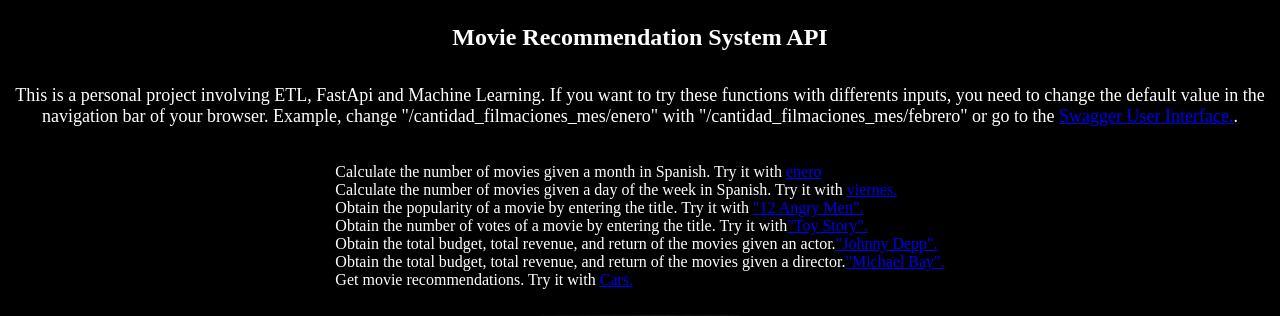
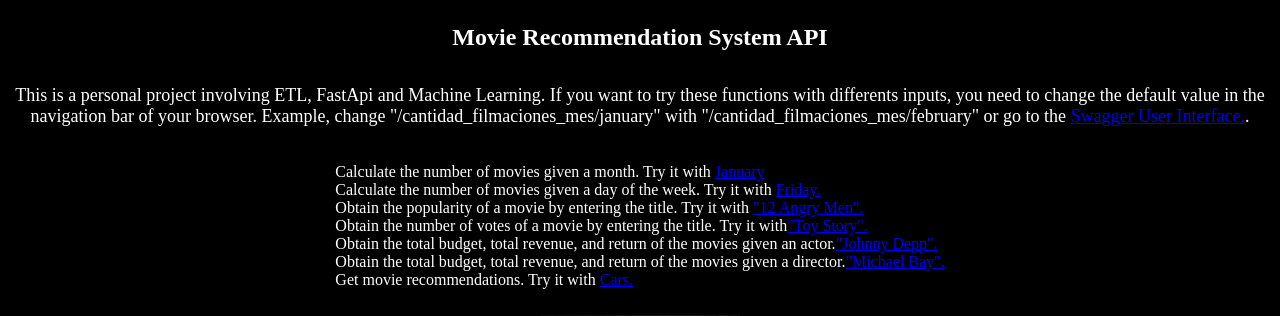
Before and after one commit to cristhianc001/Movie-Recommendation-System, a FastAPI app: page / in a window 1280 px wide. Shown: the top 316 px of the page. Run offline with FastAPI, Linux system fonts and the light colour scheme; parts of the project's set-up code (start-up, migrations or seed data) failed here and were passed over.

Commit message:
more info into readme, visualizations and change language for locale

```diff
--- a/dataframes.py
+++ b/dataframes.py
@@ -18,6 +18,10 @@ df_movies = pd.read_csv("./processed_data/movies.csv")
 df_crew = pd.read_csv("./processed_data/crew.csv")
 actor_financial = pd.read_csv("./processed_data/actor_financial.csv")
 director_financial = pd.read_csv("./processed_data/director_financial.csv")
+
+## LOWERCASE THESE TO GET A MATCH IN THE QUERYS
+df_movies["release_month"] = [x.lower() for x in df_movies["release_month"]]
+df_movies["release_day"] = [x.lower() for x in df_movies["release_day"]]
 
 ## TRANSFORMING STRINGS TO LIST
 df_movies["genres_list"] = [x if pd.isnull(x) else ast.literal_eval(x) for x in df_movies["genres_list"]]
--- a/templates/root.html
+++ b/templates/root.html
@@ -55,12 +55,12 @@
         <h1>Movie Recommendation System API</h1>
         <p class="introduction">This is a personal project involving ETL, FastApi and Machine Learning.
             If you want to try these functions with differents inputs, you need to change the default value in the navigation bar of
-            your browser. Example, change "/cantidad_filmaciones_mes/enero" with "/cantidad_filmaciones_mes/febrero" or go to the <a href="/docs"> Swagger User Interface.</a>.
+            your browser. Example, change "/cantidad_filmaciones_mes/january" with "/cantidad_filmaciones_mes/february" or go to the <a href="/docs"> Swagger User Interface.</a>.
         </p>
         <div class="bullets">
             <ul>
-                <li>Calculate the number of movies given a month in Spanish. Try it with <a href="/cantidad_filmaciones_mes/enero">enero</a></li>
-                <li>Calculate the number of movies given a day of the week in Spanish. Try it with <a href="/cantidad_filmaciones_dia/viernes"> viernes.</a></li>
+                <li>Calculate the number of movies given a month. Try it with <a href="/cantidad_filmaciones_mes/january">January</a></li>
+                <li>Calculate the number of movies given a day of the week. Try it with <a href="/cantidad_filmaciones_dia/friday"> Friday.</a></li>
                 <li>Obtain the popularity of a movie by entering the title. Try it with <a href="/score_titulo/12angrymen">"12 Angry Men".</a></li>
                 <li>Obtain the number of votes of a movie by entering the title. Try it with<a href="/votos_titulo/toystory">"Toy Story".</a></li>
                 <li>Obtain the total budget, total revenue, and return of the movies given an actor.<a href="/get_actor/johnnydepp">"Johnny Depp".</a></li>
```
Also changed, not shown: README.md, img/raw-example.png (added), img/raw-example2.png (added), img/recommendation-arrival.png (added), img/recommendation-types.png (added), visualizations/barplot-date.png (added), visualizations/barplot-genres.png (added), visualizations/distribution.png (added), 3 other files.
